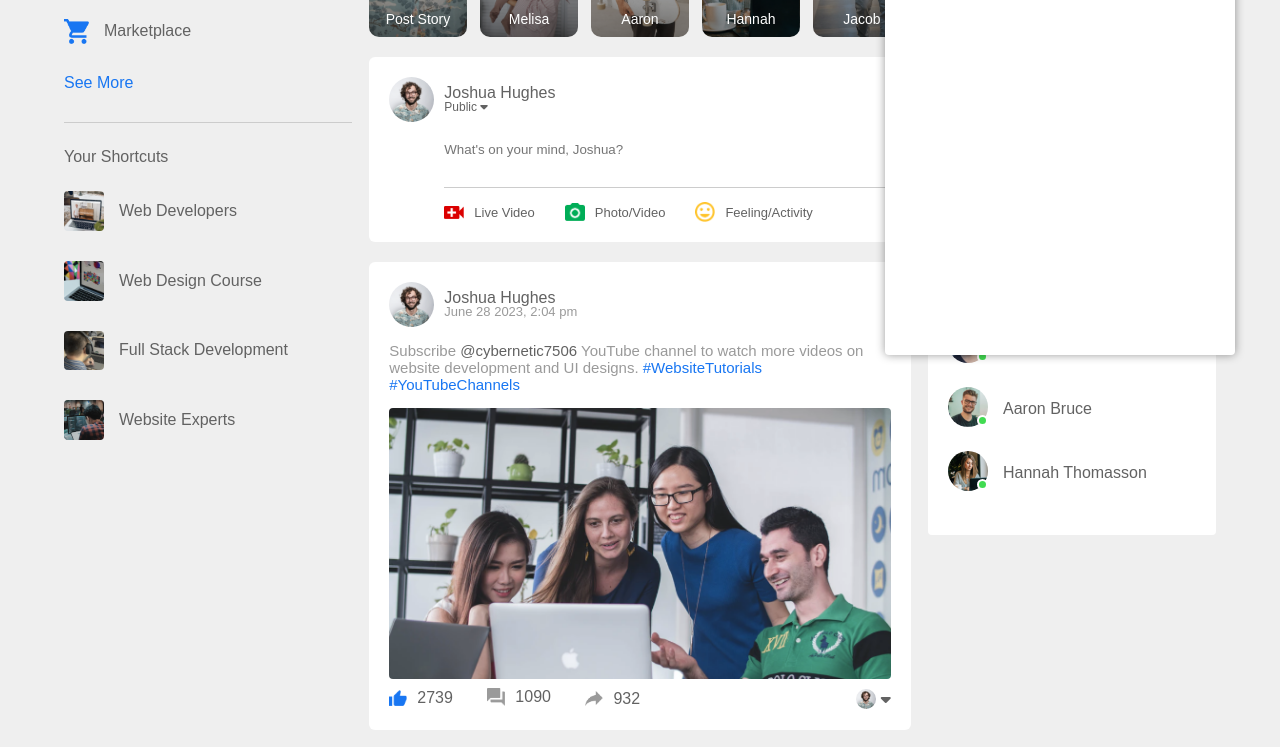
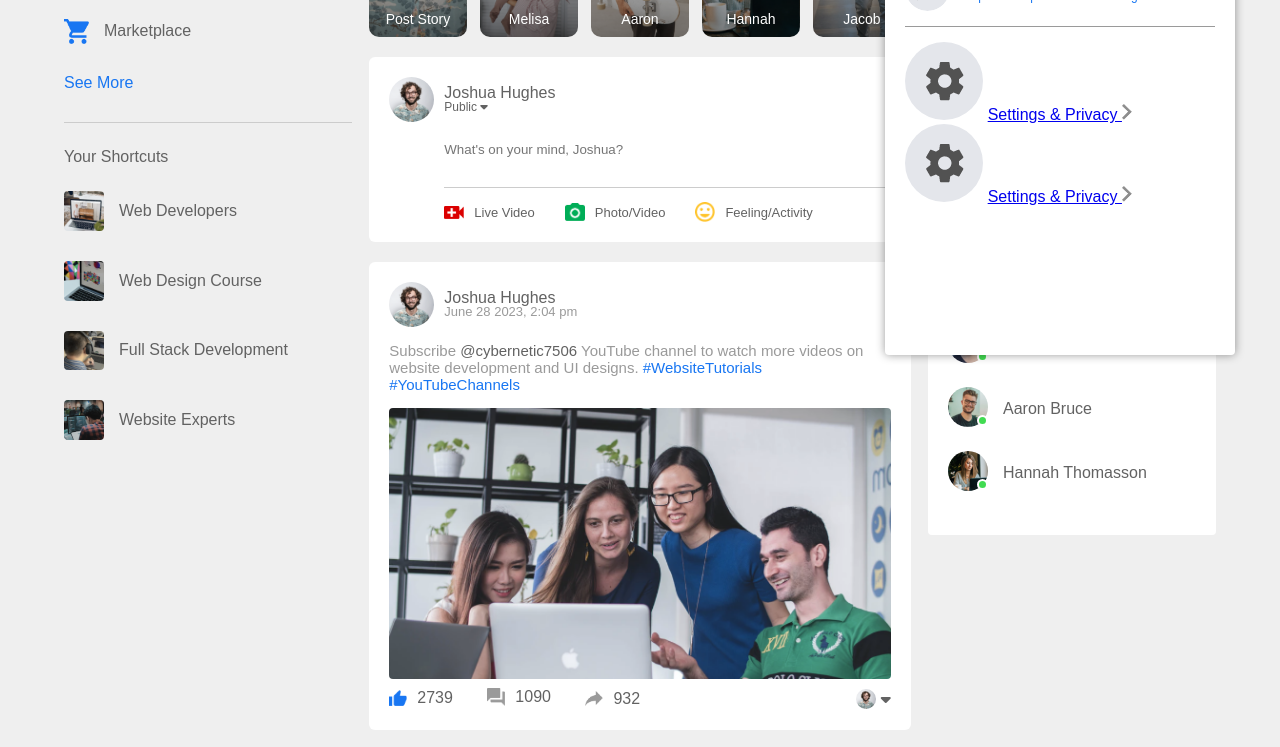
Before and after one commit to AkromAbdaliev/socialbook, a plain HTML site: page index.html in a window 1280 px wide. Shown: the part 203-950 px from the top of the page. Drawn offline with Linux system fonts and the light colour scheme.

Commit message:
Settings icon added

```diff
--- a/index.html
+++ b/index.html
@@ -39,6 +39,7 @@
             <a href="#">See your profile</a>
           </div>
         </div>
+        <hr>
 
         <div class="user-profile">
           <img src="images/feedback.png">
@@ -47,9 +48,19 @@
             <a href="#">Help us to improve the new design</a>
           </div>
         </div>
+        <hr>
+
+        <div class="settings-links">
+          <img src="images/setting.png" class="settings-icon">
+          <a href="#">Settings & Privacy <img src="images/arrow.png" width="10px"></a>
+        </div>
+
+        <div class="settings-links">
+          <img src="images/setting.png" class="settings-icon">
+          <a href="#">Settings & Privacy <img src="images/arrow.png" width="10px"></a>
+        </div>
+
       </div>
-
-
     </div>
 
 
--- a/styles/style.css
+++ b/styles/style.css
@@ -460,4 +460,12 @@ nav {
 
  .settins-menu-inner{
   padding: 20px;
+  margin: 15px 0;
  }
+
+ .settings-menu hr{
+  border: 0;
+  height: 1px;
+  background: #9a9a9a;
+  margin: 15px 0;
+ }
```
